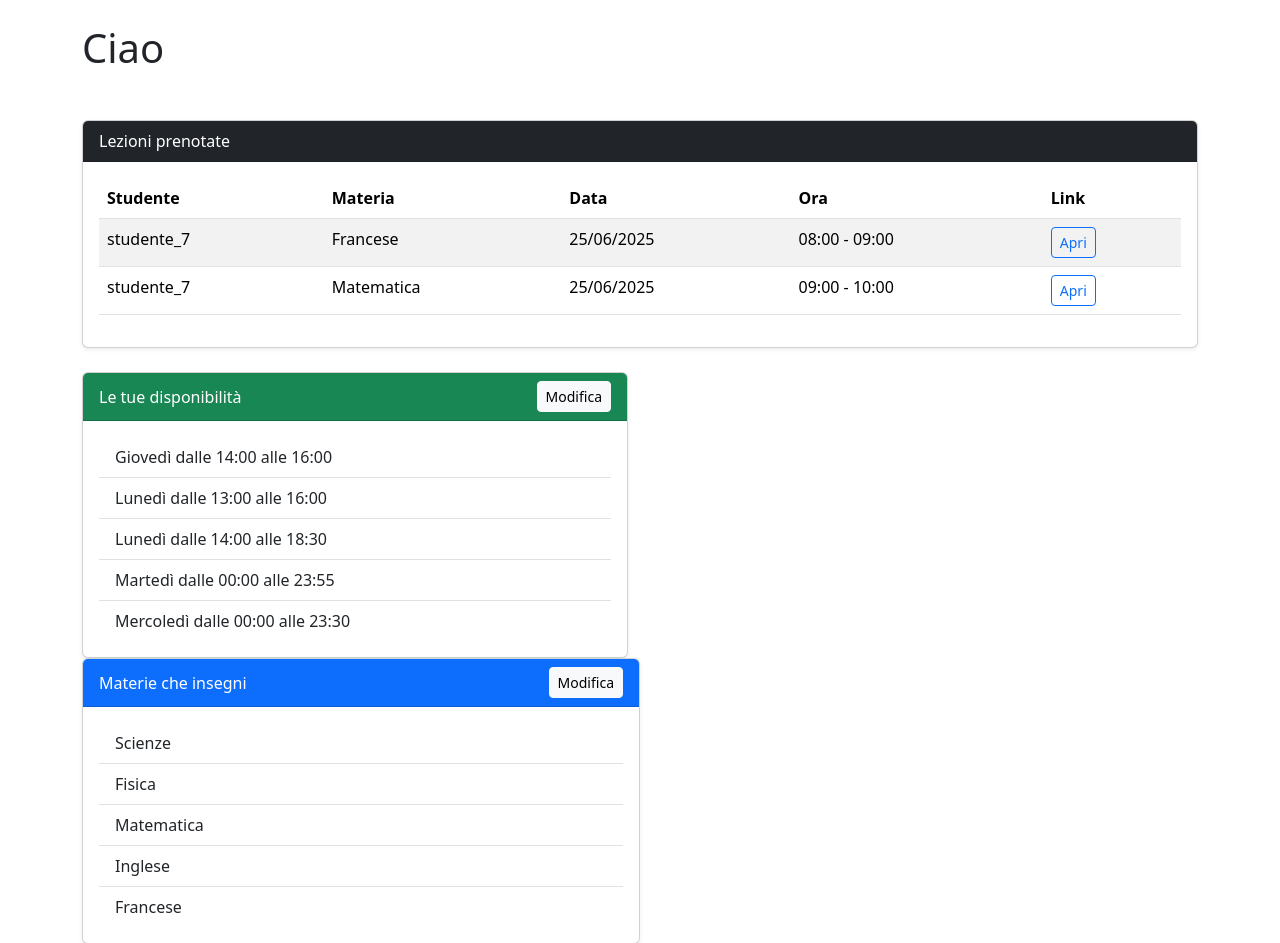
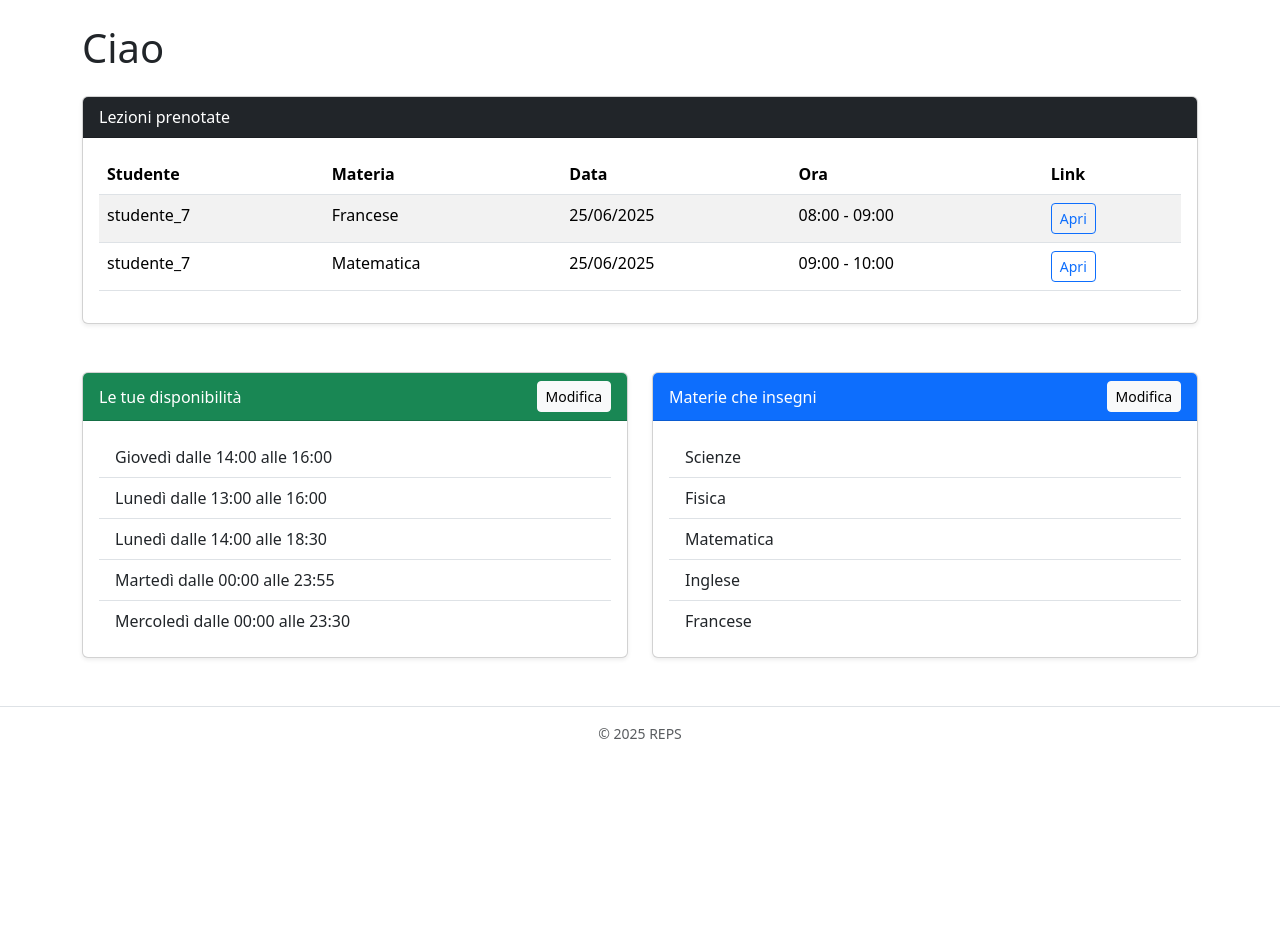
Before and after one commit to Zambusah/repx, a Django app: template users/templates/users/dashboard_teacher.html in a window 1280 px wide. Shown: the part 37-980 px from the top of the page. After the commit the page ends 776 px from the top, so only its background shows below. Run offline with Django 5.2, Linux system fonts and the light colour scheme; the template is opened without the code that fills it: values that come from a table or form of the project are taken from there, others are empty; data comes from the database, SQL or seed files in the repository; both versions use the stored data as it was after the commit.

Commit message:
dashboard_teacher

```diff
--- a/users/templates/users/dashboard_teacher.html
+++ b/users/templates/users/dashboard_teacher.html
@@ -3,12 +3,12 @@
 {% block title %}Dashboard Insegnante - REPS{% endblock %}
 
 {% block content %}
-
 <div class="container py-4">
   <h1 class="mb-4">Ciao {{ user.first_name|default:user.username }}</h1>
+
   <div class="row g-4">
     <!-- Lezioni prenotate -->
-<div class="mt-5">
+    <div class="col-12 mt-4">
       <div class="card shadow-sm">
         <div class="card-header bg-dark text-white">
           Lezioni prenotate
@@ -51,8 +51,12 @@
         </div>
       </div>
     </div>
+  </div>
+
+  <!-- NUOVA ROW per separare le sezioni -->
+  <div class="row g-4 mt-4">
     <!-- Sezione Disponibilità -->
- <div class="col-12 col-md-6">
+    <div class="col-md-6">
       <div class="card shadow-sm h-100">
         <div class="card-header bg-success text-white d-flex justify-content-between align-items-center">
           <span>Le tue disponibilità</span>
@@ -73,8 +77,6 @@
         </div>
       </div>
     </div>
-</div>
-
 
     <!-- Sezione Materie Insegnate -->
     <div class="col-md-6">
@@ -97,7 +99,5 @@
       </div>
     </div>
   </div>
-
-
-
+</div>
 {% endblock %}
```
Also changed, not shown: db.sqlite3. Lines whose indentation alone changed are shown as unchanged.
